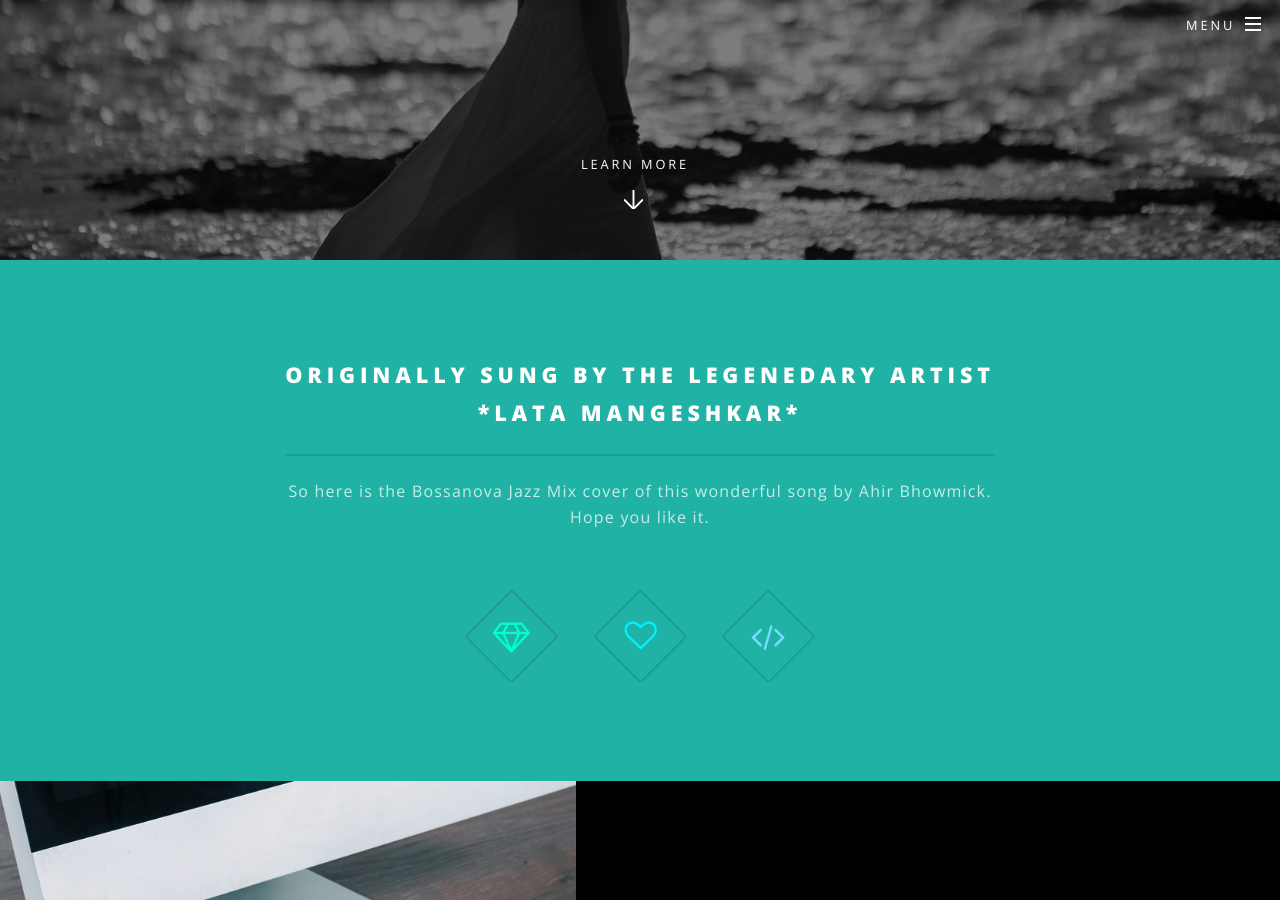
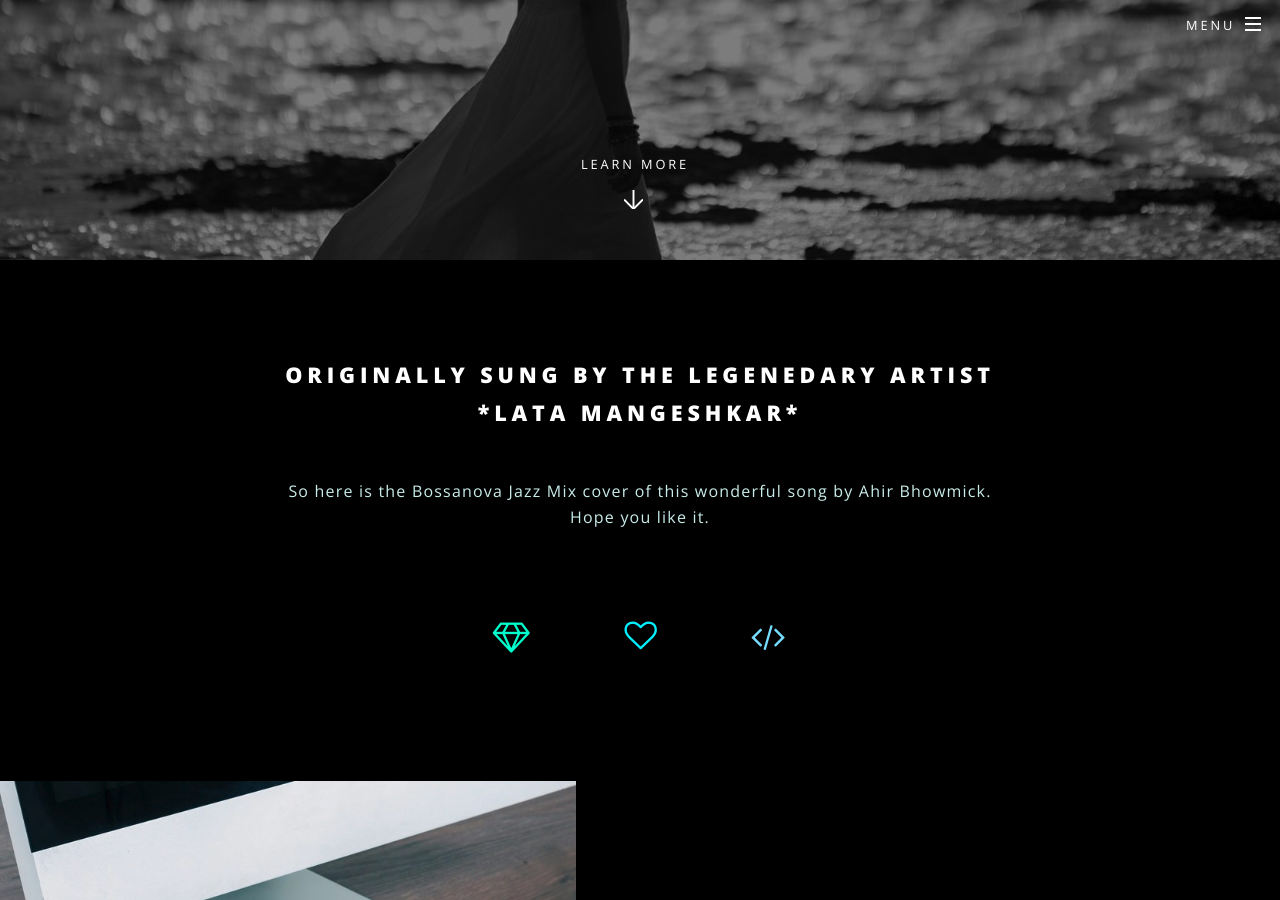
Before and after one commit to mukeshrijhwani/project30, a Jekyll site: the page built from index.html, in a window 1280 px wide and 900 px high, scrolled down 640 px. Built offline with Jekyll 4.4.1, drawn with Linux system fonts in a browser that asks for light colours.

Commit message:
Update _vars.scss

```diff
--- a/_sass/libs/_vars.scss
+++ b/_sass/libs/_vars.scss
@@ -37,7 +37,7 @@
 
 // Palette.
 	$palette: (
-		bg:					#000,
+		bg:					#000000,
 		fg:					#fff,
 		fg-bold:			#fff,
 		fg-light:			rgba(255,255,255,0.5),
@@ -47,7 +47,7 @@
 		border2-bg:			rgba(144,144,144,0.5),
 
 		accent1: (
-			bg:				#21b2a6,
+			bg:				#000000,
 			fg-bold:		#ffffff,
 			fg:				mix(#21b2a6, #ffffff, 25%),
 			fg-light:		mix(#21b2a6, #ffffff, 40%),
```
